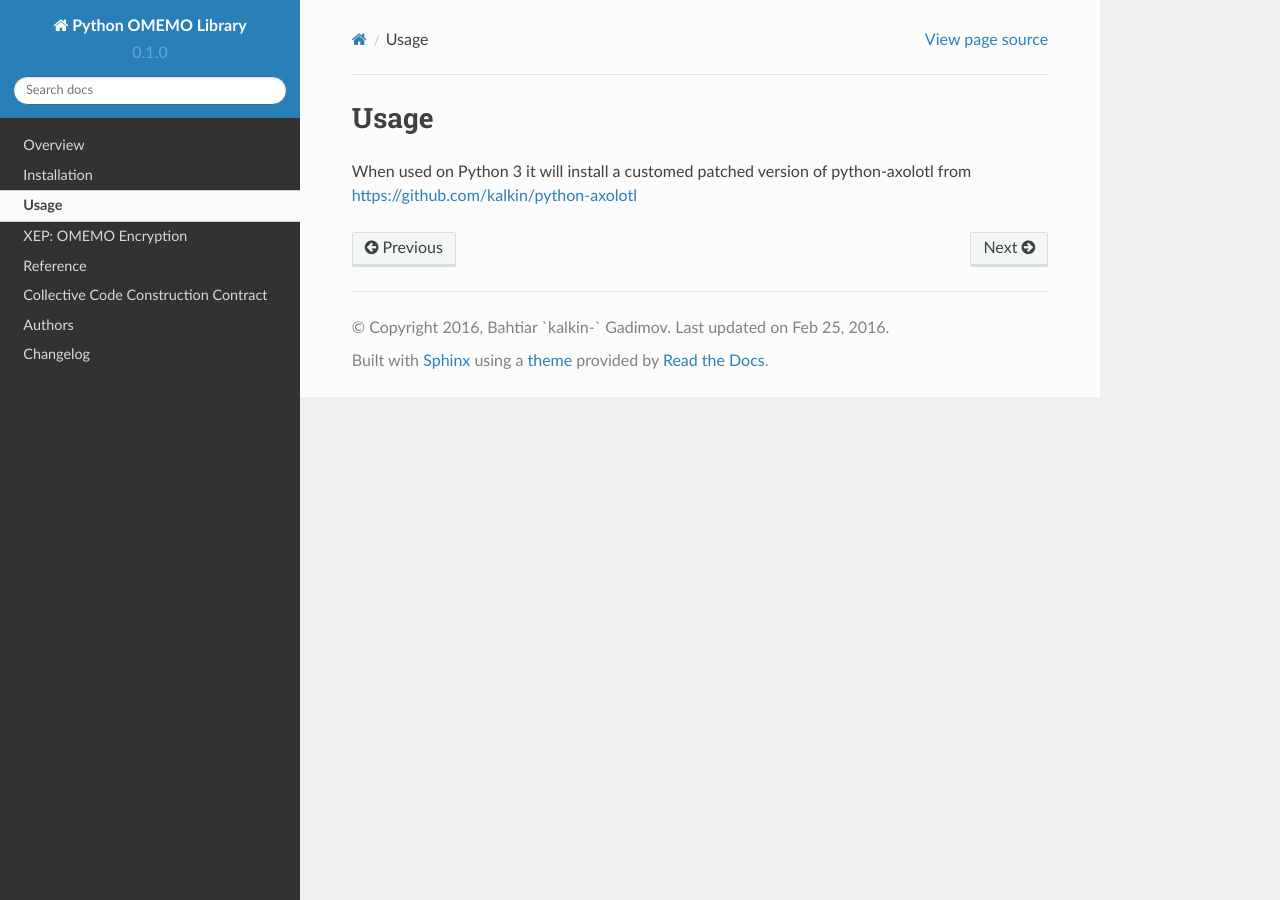
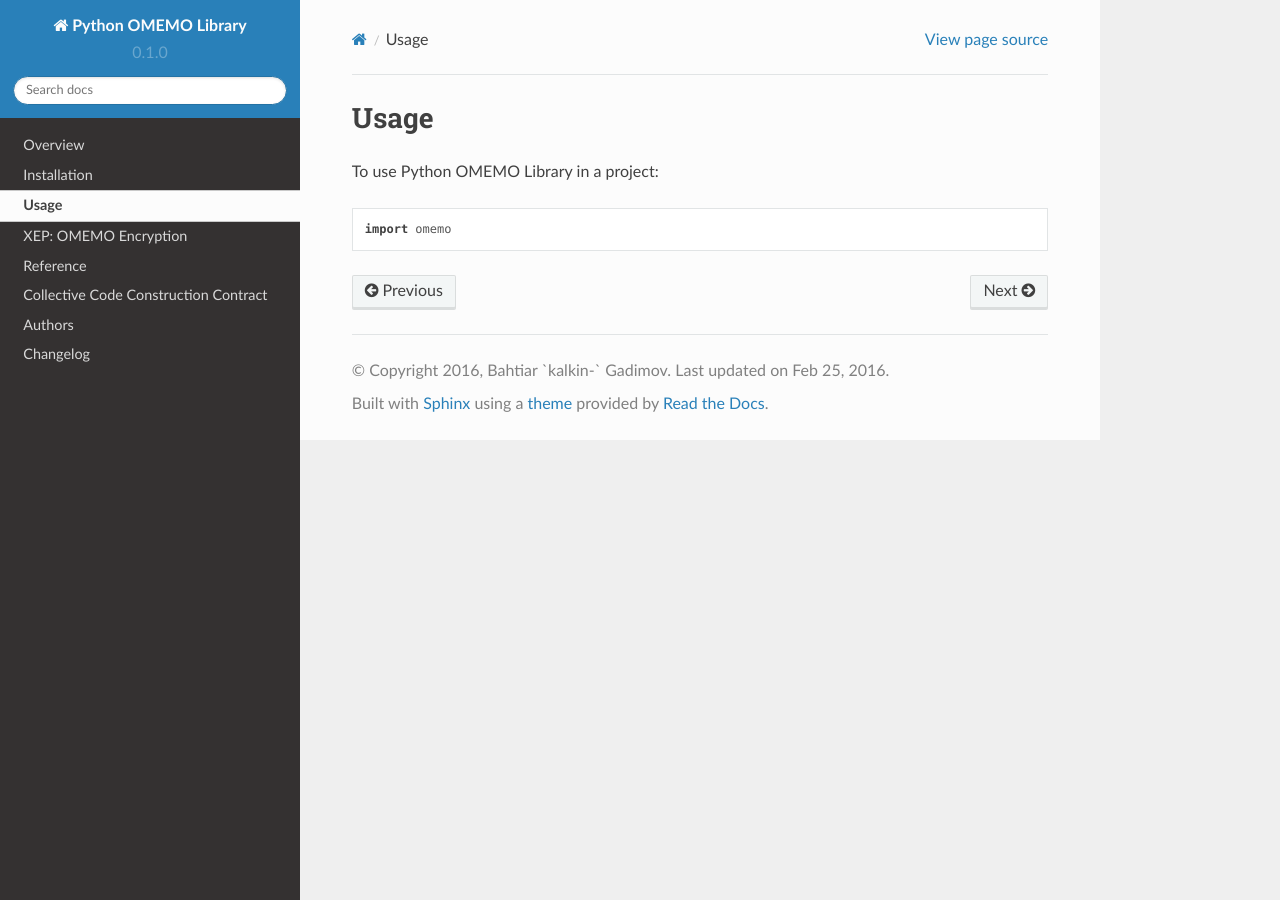
Before and after one commit to omemo/python-omemo, a Sphinx documentation site: the page built from docs/usage.rst, in a window 1280 px wide. Built offline with Sphinx 7.4.7 and the Read the Docs theme 2.0.0, drawn with Linux system fonts in a browser that asks for light colours.

Commit message:
Revert "Document patched python-axolotl usage"
This reverts commit 74402ed897f4c080547cb6d8dd9a92cda02c621e.

```diff
--- a/docs/usage.rst
+++ b/docs/usage.rst
@@ -2,5 +2,6 @@
 Usage
 =====
 
-When used on Python 3 it will install a customed patched version of
-python-axolotl from https://github.com/kalkin/python-axolotl
+To use Python OMEMO Library in a project::
+
+	import omemo
```
